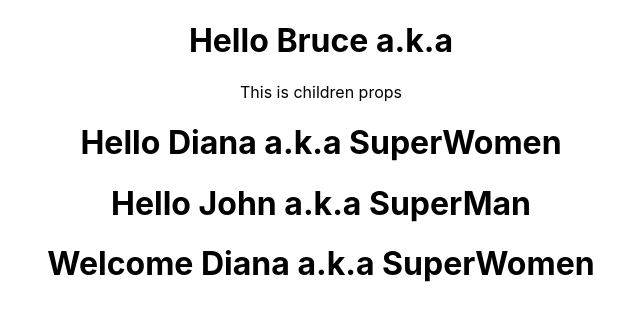
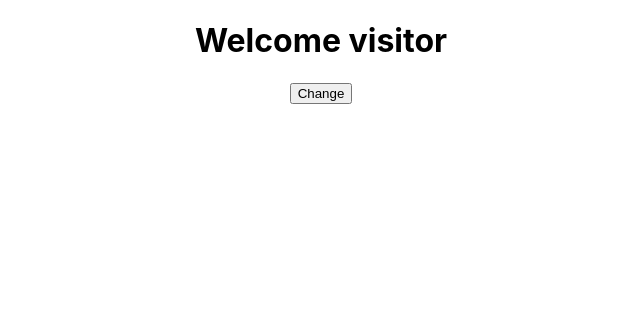
Before and after one commit to ArmanKamal/ReactJsBasic, a React (Create React App) app: page / in a window 1280 px wide. Shown: the top 320 px of the page, without its empty margins (319-959 px from the left). Built offline with nearby package versions, Linux system fonts and the light colour scheme.

Commit message:
Message State added

```diff
--- a/src/App.js
+++ b/src/App.js
@@ -1,17 +1,19 @@
 import React from 'react';
 import Greet from './components/Greet'
 import Welcome from './components/Welcome'
+import Message from './components/Message'
 import './App.css';
 
 function App() {
   return (
     <div className="App">
-      <Greet name="Bruce" heoName="Batman">
+      {/* <Greet name="Bruce" heoName="Batman">
         <p>This is children props</p>
       </Greet>
       <Greet name="Diana" heroName="SuperWomen"/>
       <Greet name="John" heroName="SuperMan" />
-      <Welcome name="Diana" heroName="SuperWomen"/>
+      <Welcome name="Diana" heroName="SuperWomen"/> */}
+      <Message />
     </div>
   );
 }
--- /dev/null
+++ b/src/components/Message.js
@@ -0,0 +1,31 @@
+import React, { Component } from 'react'
+
+class Message extends Component {
+    constructor()
+    {
+        super();
+
+        this.state = {
+
+            message: 'Welcome visitor'
+
+        }
+    }
+    changeMessage()
+    {
+        this.setState({
+            message: 'Thnaks for subscribing'
+        })
+    }
+
+    render() {
+        return (
+            <div>
+                <h1>{this.state.message}</h1>
+                <button onClick={() => this.changeMessage()}>Change</button>
+            </div>
+        )
+    }
+}
+
+export default Message
```
